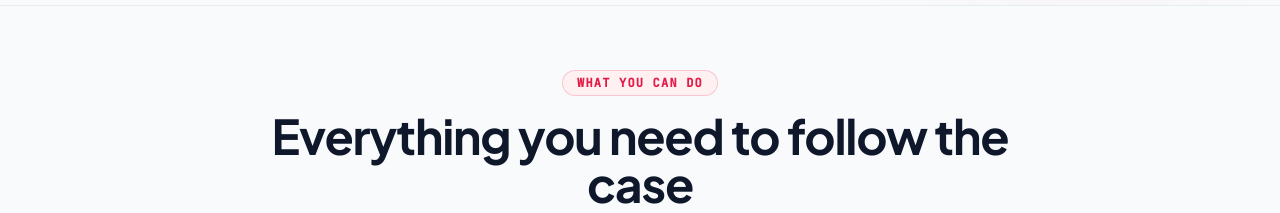
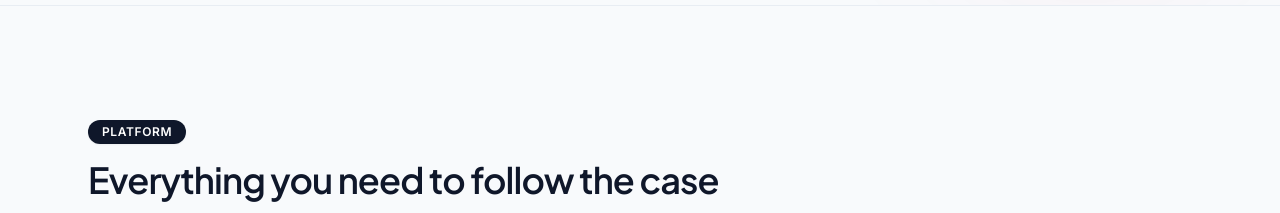
Before and after one commit to Leap0920/DCPH-Tracker, a Next.js app: page / in a window 1280 px wide. Shown: the part 3205-3418 px from the top of the page. Built offline with nearby package versions, Linux system fonts and the light colour scheme; no server answers; the database is empty.

Commit message:
feat: implement Feature component and grid layout for marketing section

```diff
--- a/components/marketing/FeaturesGrid.tsx
+++ b/components/marketing/FeaturesGrid.tsx
@@ -1,99 +1,13 @@
 "use client"
 
-import Link from "next/link"
-import { motion } from "framer-motion"
-import { BookOpen, Trophy, MessagesSquare, ListChecks, ArrowRight } from "lucide-react"
-import { SectionHeading } from "./SectionHeading"
-
-const EASE = [0.16, 1, 0.3, 1] as const
-
-const features = [
-  {
-    icon: ListChecks,
-    title: "Track Episodes",
-    body: "Log every case you watch — episodes, movies, specials and more — and watch your progress fill in.",
-    href: "/tracker",
-  },
-  {
-    icon: BookOpen,
-    title: "Story Arcs",
-    body: "Follow the main plot from Season 1 to the latest era with a clean guide and watch order.",
-    href: "/arcs",
-  },
-  {
-    icon: Trophy,
-    title: "Detective Rankings",
-    body: "See how many episodes fellow detectives have cracked and climb the leaderboard yourself.",
-    href: "/community/rankings",
-  },
-  {
-    icon: MessagesSquare,
-    title: "Community Chat",
-    body: "Drop into themed rooms, talk cases, and connect with other detectives.",
-    href: "/community/chat",
-  },
-]
-
-const containerVariants = {
-  hidden: {},
-  show: { transition: { staggerChildren: 0.12 } },
-}
-
-const cardVariants = {
-  hidden: { opacity: 0, y: 32 },
-  show: {
-    opacity: 1,
-    y: 0,
-    transition: { duration: 0.6, ease: EASE },
-  },
-}
+import { Feature } from "@/components/ui/feature-with-advantages"
 
 export function FeaturesGrid() {
   return (
-    <section className="mx-auto max-w-5xl px-6">
-      <SectionHeading
-        eyebrow="What you can do"
-        title="Everything you need to follow the case"
-        subtitle="Track, explore, rank, and talk — all in one place."
-      />
-
-      <motion.div
-        variants={containerVariants}
-        initial="hidden"
-        whileInView="show"
-        viewport={{ once: true, margin: "-60px" }}
-        className="mt-10 grid gap-4 sm:grid-cols-2 lg:grid-cols-4"
-      >
-        {features.map((f) => {
-          const Icon = f.icon
-          return (
-            <motion.div key={f.href} variants={cardVariants} whileHover={{ y: -6 }}>
-              <Link
-                href={f.href}
-                className="group relative flex h-full flex-col rounded-xl border border-slate-200 bg-surface p-6 shadow-card transition-colors hover:border-accent/30 hover:bg-surface-muted"
-              >
-                {/* Accent edge on hover */}
-                <span
-                  aria-hidden
-                  className="absolute left-0 top-6 h-8 w-[3px] origin-top scale-y-0 rounded-r bg-accent transition-transform duration-300 group-hover:scale-y-100"
-                />
-
-                <span className="flex h-10 w-10 items-center justify-center rounded-md bg-accent-soft text-accent transition-all duration-300 group-hover:scale-110 group-hover:bg-accent group-hover:text-white">
-                  <Icon className="h-5 w-5" />
-                </span>
-
-                <h3 className="mt-4 font-display text-lg text-ink">{f.title}</h3>
-                <p className="mt-2 flex-1 text-sm text-ink-dim">{f.body}</p>
-
-                <span className="mt-4 inline-flex items-center gap-1.5 text-xs font-semibold text-accent opacity-0 transition-all duration-300 group-hover:opacity-100">
-                  Open
-                  <ArrowRight className="h-3 w-3 transition-transform group-hover:translate-x-0.5" />
-                </span>
-              </Link>
-            </motion.div>
-          )
-        })}
-      </motion.div>
-    </section>
+    <Feature
+      badge="Platform"
+      title="Everything you need to follow the case"
+      subtitle="Track, explore, rank, and talk — all in one place."
+    />
   )
 }
--- /dev/null
+++ b/components/ui/feature-with-advantages.tsx
@@ -0,0 +1,102 @@
+"use client"
+
+import Link from "next/link"
+import { Check } from "lucide-react"
+
+export interface AdvantageItem {
+  title: string
+  description: string
+  href?: string
+}
+
+const defaultAdvantages: AdvantageItem[] = [
+  {
+    title: "Track Episodes",
+    description: "Log every case you watch - episodes, movies, specials and OVAs - and watch your progress fill in.",
+    href: "/tracker",
+  },
+  {
+    title: "Story Arcs Guide",
+    description: "Follow the main plot from Season 1 to the latest era with a clean, spoiler-free watch guide.",
+    href: "/arcs",
+  },
+  {
+    title: "Detective Rankings",
+    description: "Climb the community leaderboards and compete with fellow detectives based on solved cases.",
+    href: "/community/rankings",
+  },
+  {
+    title: "Community Chat Rooms",
+    description: "Drop into themed discussion rooms, talk theories, and solve cases together in real time.",
+    href: "/community/chat",
+  },
+  {
+    title: "Comprehensive Database",
+    description: "Search through detailed case metadata, character profiles, canon episode tags, and release dates.",
+    href: "/tracker",
+  },
+  {
+    title: "Sync Across Devices",
+    description: "Your viewing history, rank badges, and bookmarks stay synced seamlessly everywhere you log in.",
+    href: "/tracker",
+  },
+]
+
+export function Feature({
+  badge = "Platform",
+  title = "Everything you need to follow the case",
+  subtitle = "Track, explore, rank, and talk - all in one place.",
+  advantages = defaultAdvantages,
+}: {
+  badge?: string
+  title?: string
+  subtitle?: string
+  advantages?: AdvantageItem[]
+}) {
+  return (
+    <section className="mx-auto max-w-6xl px-6 py-12">
+      {/* Header Area */}
+      <div className="max-w-2xl">
+        {badge && (
+          <span className="inline-block rounded-full bg-slate-900 px-3.5 py-1 text-xs font-semibold uppercase tracking-wider text-white shadow-sm">
+            {badge}
+          </span>
+        )}
+        <h2 className="mt-4 font-display text-3xl font-semibold tracking-tight text-slate-900 sm:text-4xl">
+          {title}
+        </h2>
+        {subtitle && (
+          <p className="mt-2 font-body text-base leading-relaxed text-slate-500">
+            {subtitle}
+          </p>
+        )}
+      </div>
+
+      {/* Advantages Grid (3 Columns, Checkmarks on Left) */}
+      <div className="mt-12 grid gap-x-8 gap-y-10 sm:grid-cols-2 lg:grid-cols-3">
+        {advantages.map((item, idx) => (
+          <div key={idx} className="group flex items-start gap-3.5">
+            <Check className="mt-0.5 h-5 w-5 shrink-0 text-slate-900 transition-transform duration-200 group-hover:scale-110" />
+            <div>
+              {item.href ? (
+                <Link
+                  href={item.href}
+                  className="font-display text-base font-semibold text-slate-900 transition-colors group-hover:text-accent"
+                >
+                  {item.title}
+                </Link>
+              ) : (
+                <h3 className="font-display text-base font-semibold text-slate-900">
+                  {item.title}
+                </h3>
+              )}
+              <p className="mt-1 font-body text-sm leading-relaxed text-slate-500">
+                {item.description}
+              </p>
+            </div>
+          </div>
+        ))}
+      </div>
+    </section>
+  )
+}
```
